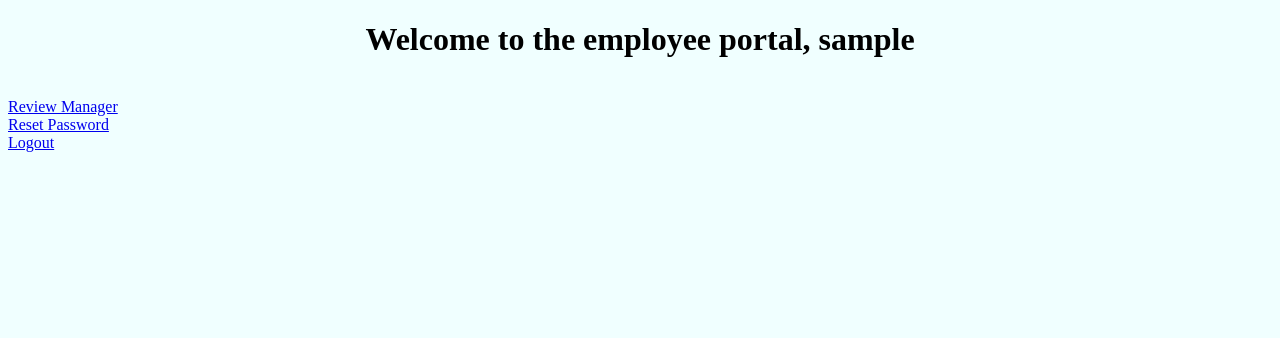
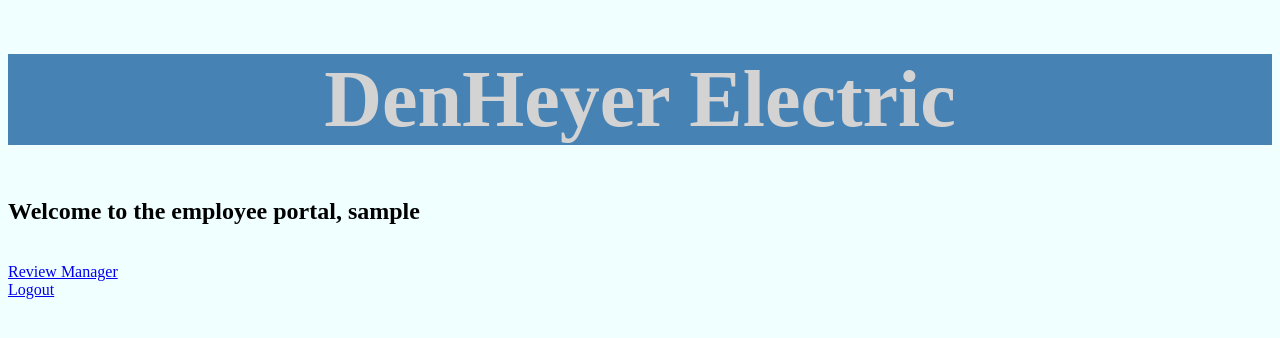
Before and after one commit to wilhelm-SU/DenHeyer-Electric-Websystems, a Flask app: page /employeePortal in a window 1280 px wide. Shown: the top 338 px of the page. Run offline with Flask 3, Linux system fonts and the light colour scheme; the visitor is signed in with stand-in values (Sample User, id 1); some libraries are stand-ins or nearby versions.

Commit message:
3/20/2025

```diff
--- a/templates/employeeLoginForm.html
+++ b/templates/employeeLoginForm.html
@@ -19,4 +19,7 @@ form {width: 90px; height: 50px;}
             <input type="password" id="password" name="password" required><br><br>
 
             <input type="submit" value="Login">
+
+            <a href="/">Return</a>
+
         </form>
--- a/templates/employeePortal.html
+++ b/templates/employeePortal.html
@@ -1,16 +1,18 @@
 <!DOCTYPE html>
 <html>
 <head>
-<title>DenHeyer Electric</title>
-<style>
-body {background-color:Azure;}
-h1 {text-align: center;}
-form {width: 90px; height: 50px;}
-</style>
+    <title>DenHeyer Electric</title>
+    <style>
+        body { background-color: Azure; }
+        h1 { text-align: center; }
+        form { width: 90px; height: 50px; }
+    </style>
 </head>
 <body>
-
-<h1>Welcome to the employee portal, {{ username }}</h1><br>
+    <h1 style="color:LightGray; font-size:80px; background-color:SteelBlue;">DenHeyer Electric</h1>
+    <h2>Welcome to the employee portal, {{ username }}</h2><br>
     <a href="/reviewManager">Review Manager</a><br>
-    <a href="/resetPassword">Reset Password</a><br>
+    <!-- <a href="/resetPassword">Reset Password</a><br> -->
     <a href="/logout">Logout</a><br>
+</body>
+</html>
```
